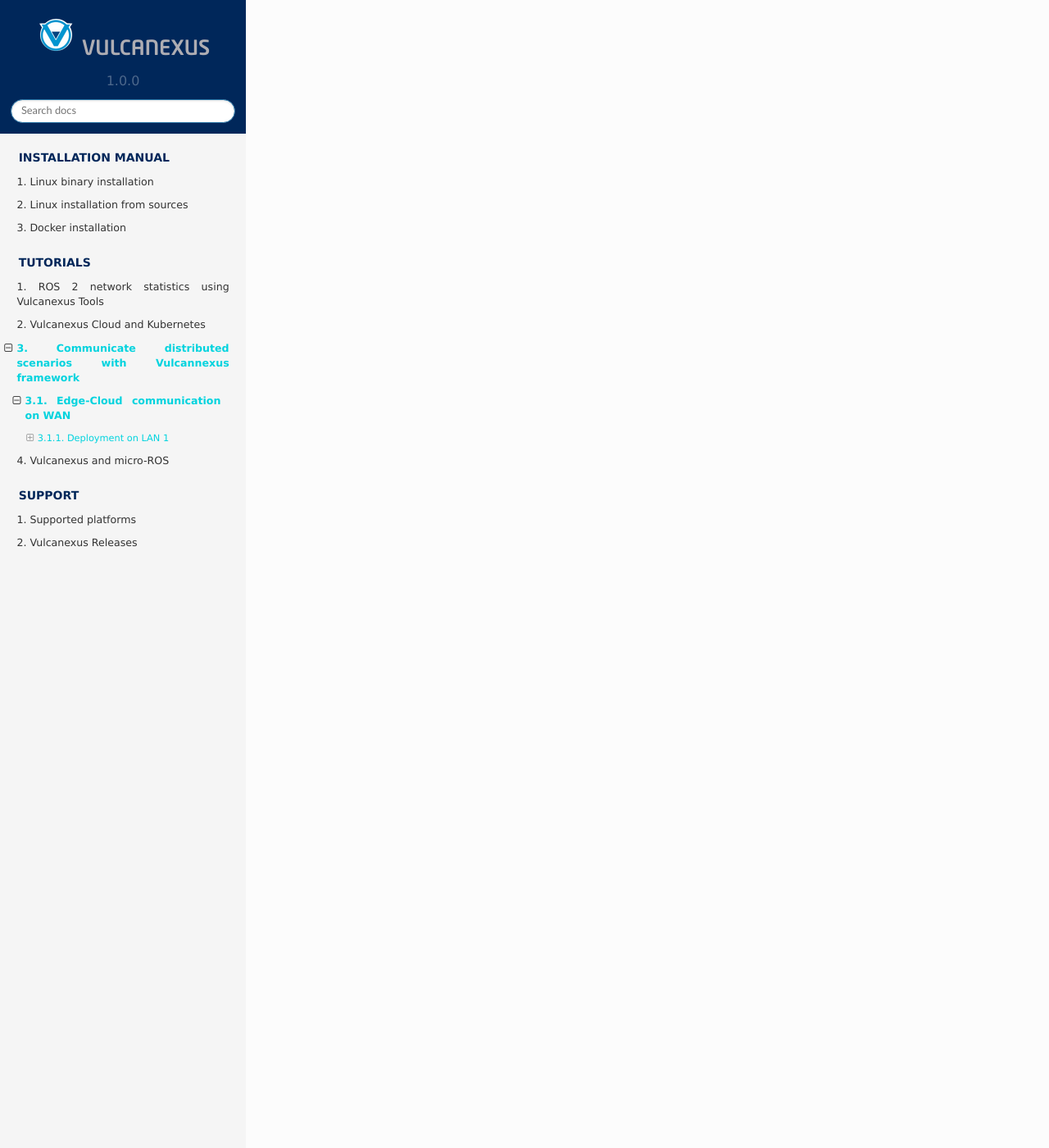
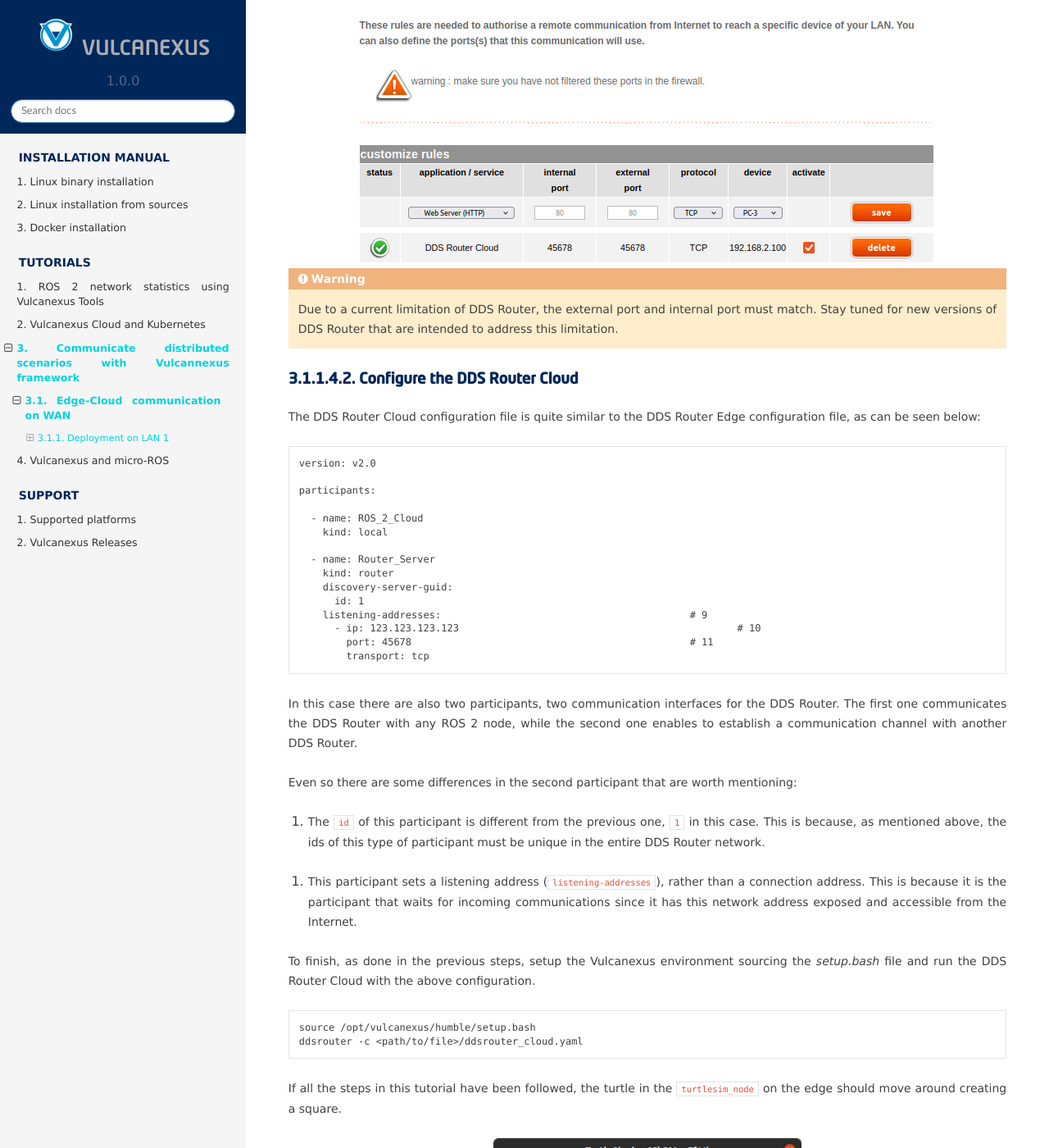
Before and after one commit to eProsima/vulcanexus, a Sphinx documentation site: the page built from docs/rst/tutorials/cloud/wan_tcp/edge_cloud_arch/edge_cloud_arch.rst, in a window 1280 px wide and 1400 px high, scrolled down 6644 px. Shown: the whole window at 82% size. Built offline with Sphinx 7.4.7 and the Read the Docs theme 2.0.0, drawn with Linux system fonts in a browser that asks for light colours; some of the changed text lies outside the part shown.

Commit message:
Added ddsrouter cloud deployment
Signed-off-by: RaulSanchez <raul@eprosima.com>

```diff
--- /dev/null
+++ b/docs/resources/tutorials/edge_cloud_arch/dds_router_cloud.yaml
@@ -0,0 +1,15 @@
+version: v2.0
+
+participants:
+
+  - name: ROS_2_Cloud
+    kind: local
+
+  - name: Router_Server
+    kind: router
+    discovery-server-guid:
+      id: 1
+    listening-addresses:                                          # 9
+      - ip: 123.123.123.123                                               # 10
+        port: 45678                                               # 11
+        transport: tcp
--- a/docs/resources/tutorials/edge_cloud_arch/dds_router_edge.yaml
+++ b/docs/resources/tutorials/edge_cloud_arch/dds_router_edge.yaml
@@ -5,14 +5,14 @@
   - name: ROS_2_LAN_1
     kind: local
 
-  - name: WAN_Client
-    kind: wan
+  - name: Router_Client
+    kind: router
     discovery-server-guid:
       id: 0
     connection-addresses:
       - discovery-server-guid:
           id: 1
         addresses:
-          - ip: 1.1.1.1
-            port: 11666
+          - ip: 123.123.123.123
+            port: 45678
             transport: tcp
--- a/docs/rst/tutorials/cloud/wan_tcp/edge_cloud_arch/edge_cloud_arch.rst
+++ b/docs/rst/tutorials/cloud/wan_tcp/edge_cloud_arch/edge_cloud_arch.rst
@@ -11,6 +11,7 @@
 The image below describes the scenario presented in this tutorial.
 
 .. figure:: /rst/figures/cloud/edge_cloud_wan.png
+   :align: center
 
 Several key elements can be observed in it:
 
@@ -131,6 +132,13 @@
 The following figure summarizes the deployment on the edge.
 
 .. figure:: /rst/figures/cloud/edge_deployment.png
+   :align: center
+
+To finish this step, run the DDS Router with the configuration file created as an argument.
+
+.. code-block::
+
+    ddsrouter -c <path/to/file>/ddsrouter_edge.yaml
 
 Running the turtlesim_square_move on the Cloud
 ^^^^^^^^^^^^^^^^^^^^^^^^^^^^^^^^^^^^^^^^^^^^^^
@@ -186,3 +194,50 @@
     [INFO] [1657870911.985655175] [turtlesim_square_move]: Reached goal
     [INFO] [1657870911.985738726] [turtlesim_square_move]: New goal [5.467175 7.581143, 3.123200]
     [INFO] [1657870914.085652821] [turtlesim_square_move]: Reached goal
+
+
+Running the DDS Router Cloud
+^^^^^^^^^^^^^^^^^^^^^^^^^^^^
+
+Configure transversal NAT on the network router
+'''''''''''''''''''''''''''''''''''''''''''''''
+
+The first thing to do before starting to configure DDS Router is to configure the network router to allow a remote communication from the Internet to reach a specific device on the LAN, more specifically to expose an IP address and a port to the network that will be used by our DDS Router application.
+
+This configuration will depend on your network router, but it should be similar to the one shown in the following image.
+
+.. figure:: /rst/figures/cloud/router_settings.png
+   :align: center
+
+.. warning::
+
+    Due to a current limitation of DDS Router, the external port and internal port must match. Stay tuned for new versions of DDS Router that are intended to address this limitation.
+
+Configure the DDS Router Cloud
+''''''''''''''''''''''''''''''
+
+The DDS Router Cloud configuration file is quite similar to the DDS Router Edge configuration file, as can be seen below:
+
+.. literalinclude:: ../../../../../resources/tutorials/edge_cloud_arch/dds_router_cloud.yaml
+    :language: yaml
+
+In this case there are also two participants, two communication interfaces for the DDS Router. The first one communicates the DDS Router with any ROS 2 node, while the second one enables to establish a communication channel with another DDS Router.
+
+Even so there are some differences in the second participant that are worth mentioning:
+
+1. The ``id`` of this participant is different from the previous one, ``1`` in this case. This is because, as mentioned above, the ids of this type of participant must be unique in the entire DDS Router network.
+
+1. This participant sets a listening address (``listening-addresses``), rather than a connection address. This is because it is the participant that waits for incoming communications since it has this network address exposed and accessible from the Internet.
+
+To finish, as done in the previous steps, setup the Vulcanexus environment sourcing the `setup.bash` file and run the DDS Router Cloud with the above configuration.
+
+.. code-block:: bash
+
+    source /opt/vulcanexus/humble/setup.bash
+    ddsrouter -c <path/to/file>/ddsrouter_cloud.yaml
+
+If all the steps in this tutorial have been followed, the turtle in the ``turtlesim_node`` on the edge should move around creating a square.
+
+.. figure:: /rst/figures/cloud/turtlesim_node_square.png
+   :scale: 75%
+   :align: center
```
Also changed, not shown: docs/rst/figures/cloud/router_settings.png (added), docs/rst/figures/cloud/turtlesim_node_square.png (added).
